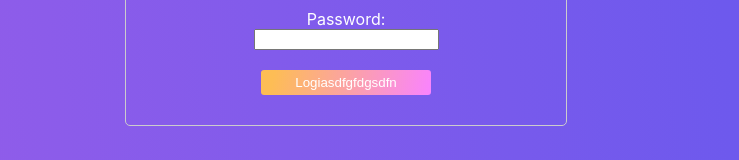
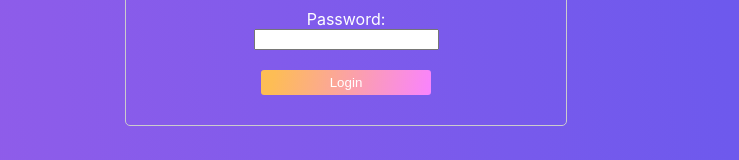
Before and after one commit to alejandrosalgar/productivity-app-frontend, a React (Create React App) app: page / in a window 1280 px wide. Shown: the part 419-579 px from the top of the page, without its empty margins (294-1033 px from the left). Built offline with nearby package versions, Linux system fonts and the light colour scheme.

Commit message:
Update Login.jsx

```diff
--- a/src/Login.jsx
+++ b/src/Login.jsx
@@ -43,7 +43,7 @@
           <label htmlFor="password">Password:</label>
           <input type="password" id="password" name="password" />
         </span>
-        <button type="submit">Logiasdfgfdgsdfn</button>
+        <button type="submit">Login</button>
       </form>
     </div>
   );
```
